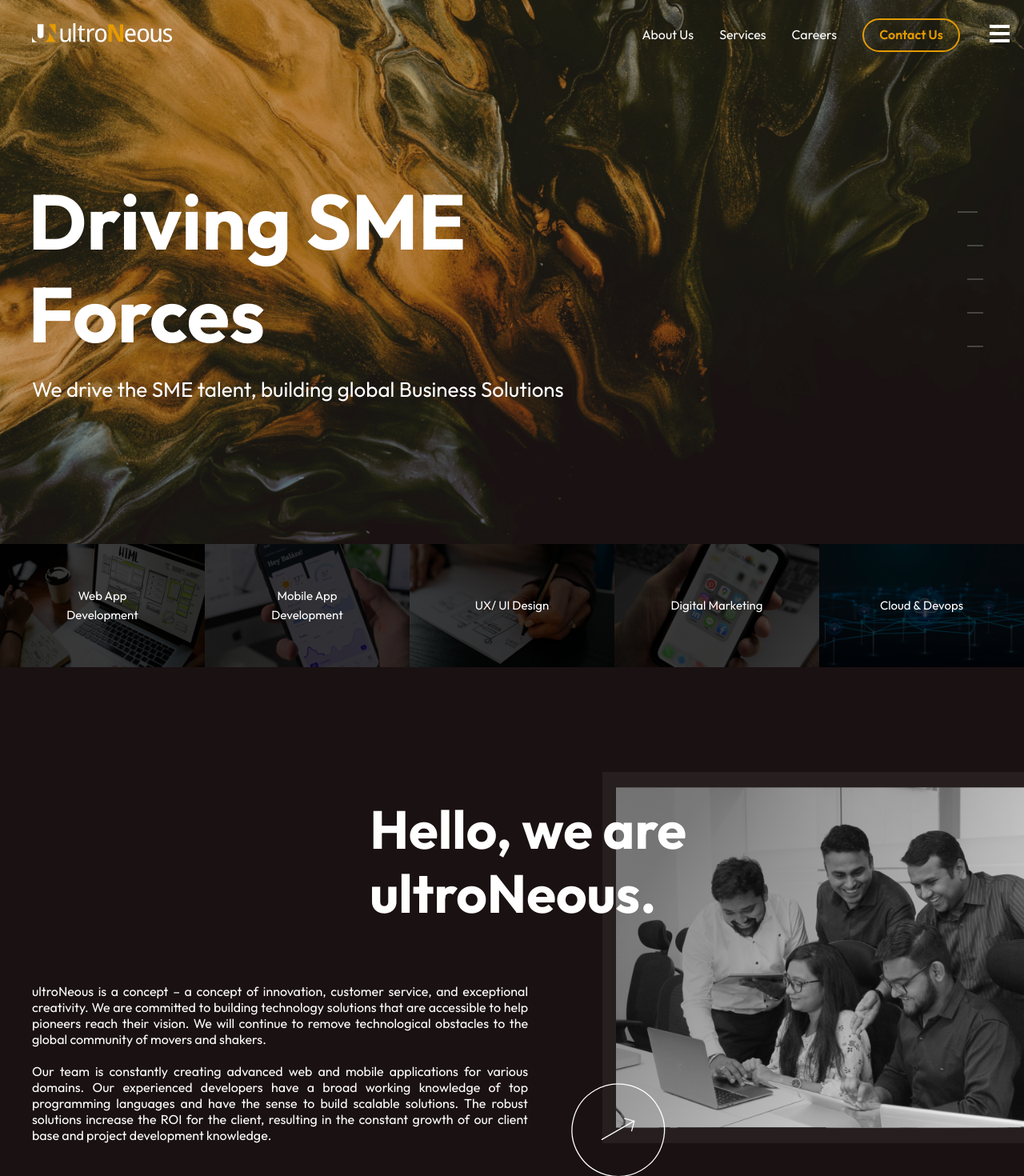
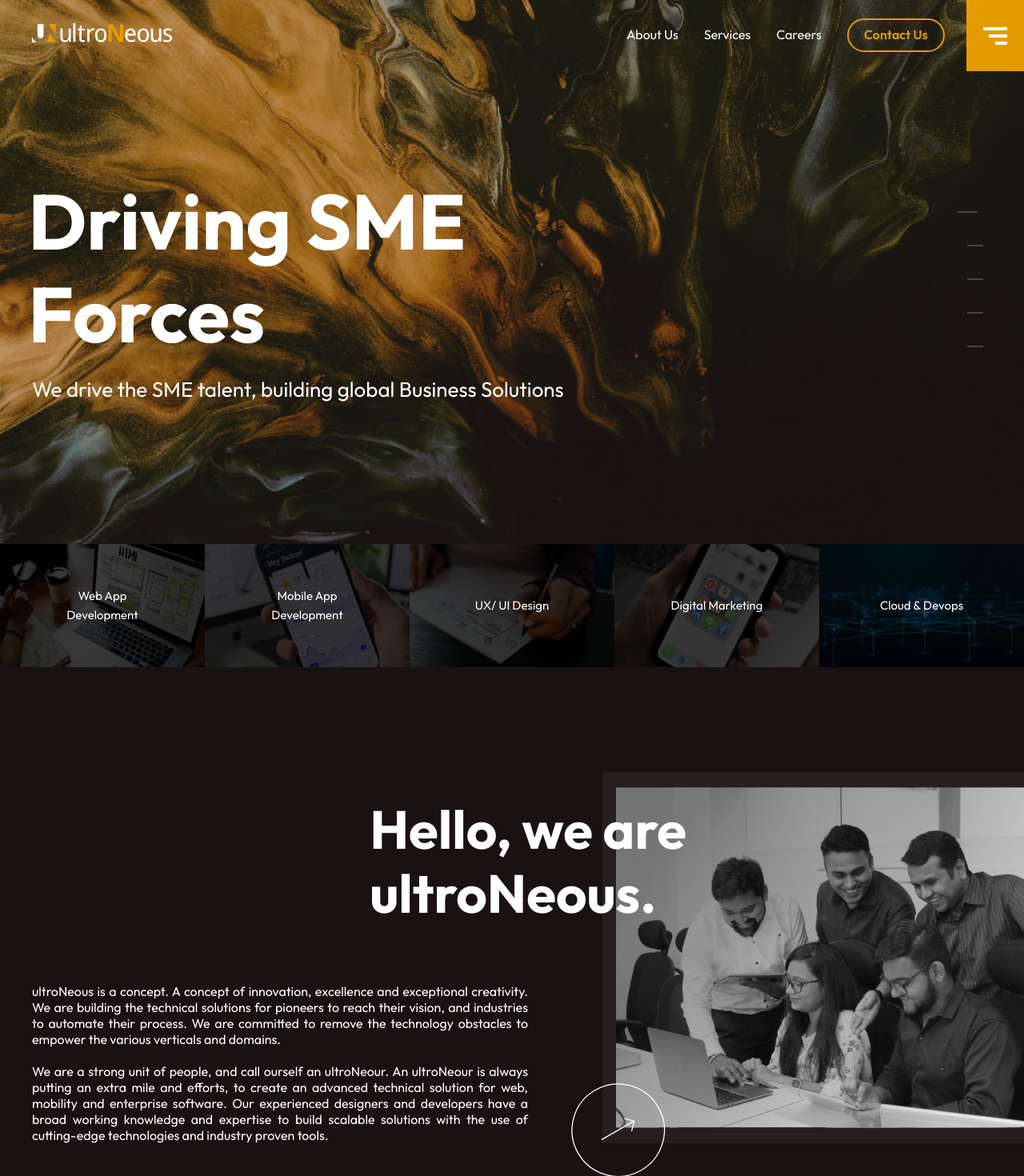
Before and after one commit to ultroNeous2021/unt-nextjs-website, a Next.js app: page / in a window 1280 px wide. Shown: the top 1470 px of the page at 80% size. Built offline with nearby package versions, Linux system fonts and the light colour scheme.

Commit message:
mega-menu-changes-button

```diff
--- a/components/NavbarMain.js
+++ b/components/NavbarMain.js
@@ -84,10 +84,11 @@
               Careers
             </p>
           </Link>
-          <span style={{ margin: "0 1rem" }}>
+          <span style={{ margin: "0 2.2rem 0 1rem" }}>
             <TransparentButton val={"Contact Us"} link={"/contact-us"} />
           </span>
         </div>
+
         <input type="checkbox" id="checkboxNav" className={styles.checkBox} />
         <label id="Bars" htmlFor="checkboxNav">
           <span className={`${styles.LineOne} LineOne`}></span>
--- a/pages/index.js
+++ b/pages/index.js
@@ -133,21 +133,21 @@
                 className={styles.IntroParagraphSection}
               >
                 <p className={styles.IntroParagraph}>
-                  ultroNeous is a concept – a concept of innovation, customer
-                  service, and exceptional creativity. We are committed to
-                  building technology solutions that are accessible to help
-                  pioneers reach their vision. We will continue to remove
-                  technological obstacles to the global community of movers and
-                  shakers.
+                  ultroNeous is a concept. A concept of innovation, excellence
+                  and exceptional creativity. We are building the technical
+                  solutions for pioneers to reach their vision, and industries
+                  to automate their process. We are committed to remove the
+                  technology obstacles to empower the various verticals and
+                  domains.
                   <br />
                   <br />
-                  Our team is constantly creating advanced web and mobile
-                  applications for various domains. Our experienced developers
-                  have a broad working knowledge of top programming languages
-                  and have the sense to build scalable solutions. The robust
-                  solutions increase the ROI for the client, resulting in the
-                  constant growth of our client base and project development
-                  knowledge.
+                  We are a strong unit of people, and call ourself an
+                  ultroNeour. An ultroNeour is always putting an extra mile and
+                  efforts, to create an advanced technical solution for web,
+                  mobility and enterprise software. Our experienced designers
+                  and developers have a broad working knowledge and expertise to
+                  build scalable solutions with the use of cutting-edge
+                  technologies and industry proven tools.
                 </p>
               </Col>
               <Col
--- a/styles/NavbarMain.module.css
+++ b/styles/NavbarMain.module.css
@@ -21,9 +21,17 @@
   display: block;
   background: #fff;
   height: 4px;
-  width: 25px;
   margin: 5px;
   transition: all 0.5s ease;
+}
+.LineOne {
+  width: 15px;
+}
+.LineTwo {
+  width: 23px;
+}
+.LineThree {
+  width: 30px;
 }
 
 .SideBarNav {
@@ -154,7 +162,7 @@
 .SocialLinks {
   display: flex;
   position: relative;
-  top: 20rem;
+  top: 17rem;
   padding-left: 2.5rem;
 }
 
@@ -212,6 +220,6 @@
 }
 @media (min-width: 1200px) and (max-width: 1730px) {
   .SocialLinksContainer {
-    height: 5%;
+    height: 25%;
   }
 }
--- a/styles/components/GirlsOnCounter.module.css
+++ b/styles/components/GirlsOnCounter.module.css
@@ -56,7 +56,7 @@
   }
 
   .GirlonCounter h3 {
-    font-size: 30px;
+    font-size: 27px;
   }
 
   .GirlonCounterDiv {
--- a/styles/globals.css
+++ b/styles/globals.css
@@ -351,8 +351,11 @@
 #Bars {
   z-index: 3;
   position: fixed;
-  right: 1%;
-  top: 1.6rem;
+  right: 0%;
+  top: 0rem;
+  transform: rotate(180deg);
+  padding: 1.78rem 1rem;
+  background: #e49b00;
 }
 
 #checkboxNav {
@@ -365,7 +368,8 @@
   -ms-transform: translateY(1px) rotateZ(45deg);
   -o-transform: translateY(1px) rotateZ(45deg);
   transform: translateY(1px) rotateZ(45deg);
-  background: #e49b00;
+  background: #fff;
+  width: 25px;
 }
 
 #checkboxNav:checked ~ label .LineThree {
@@ -374,7 +378,13 @@
   -ms-transform: translateY(-17px) rotateZ(-45deg);
   -o-transform: translateY(-17px) rotateZ(-45deg);
   transform: translateY(-17px) rotateZ(-45deg);
-  background: #e49b00;
+  background: #fff;
+  width: 25px;
+}
+
+#checkboxNav:checked ~ #Bars {
+  transform: rotate(0deg);
+  transform: rotate(180deg);
 }
 
 #checkboxNav:checked ~ label .LineTwo {
@@ -392,7 +402,13 @@
   }
 
   #Bars {
-    top: 1.5%;
+    top: 0%;
+    padding: 1rem 0.5rem 0.5rem 0.5rem;
+  }
+
+  #checkboxNav:checked ~ #Bars {
+    transform: rotate(180deg);
+    padding: 1rem 0.5rem 0.5rem 0.5rem;
   }
 }
 
```
